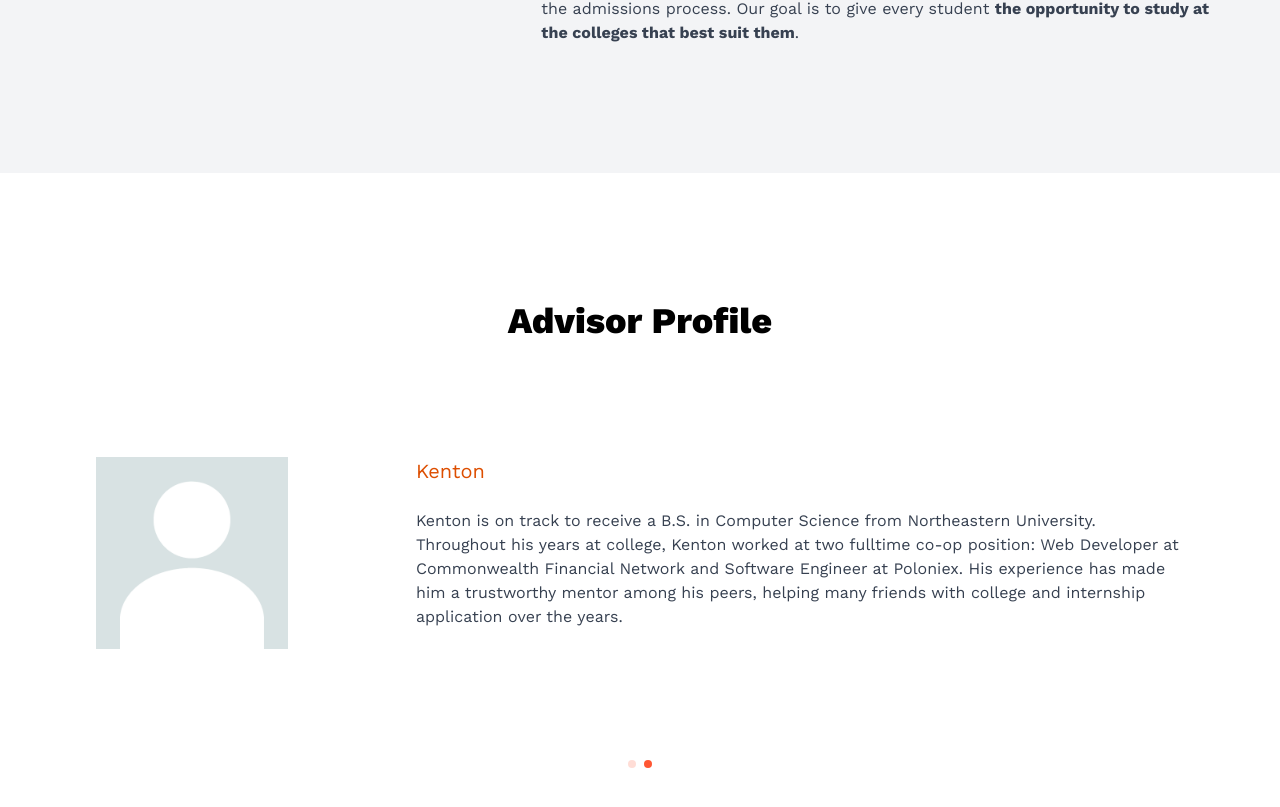
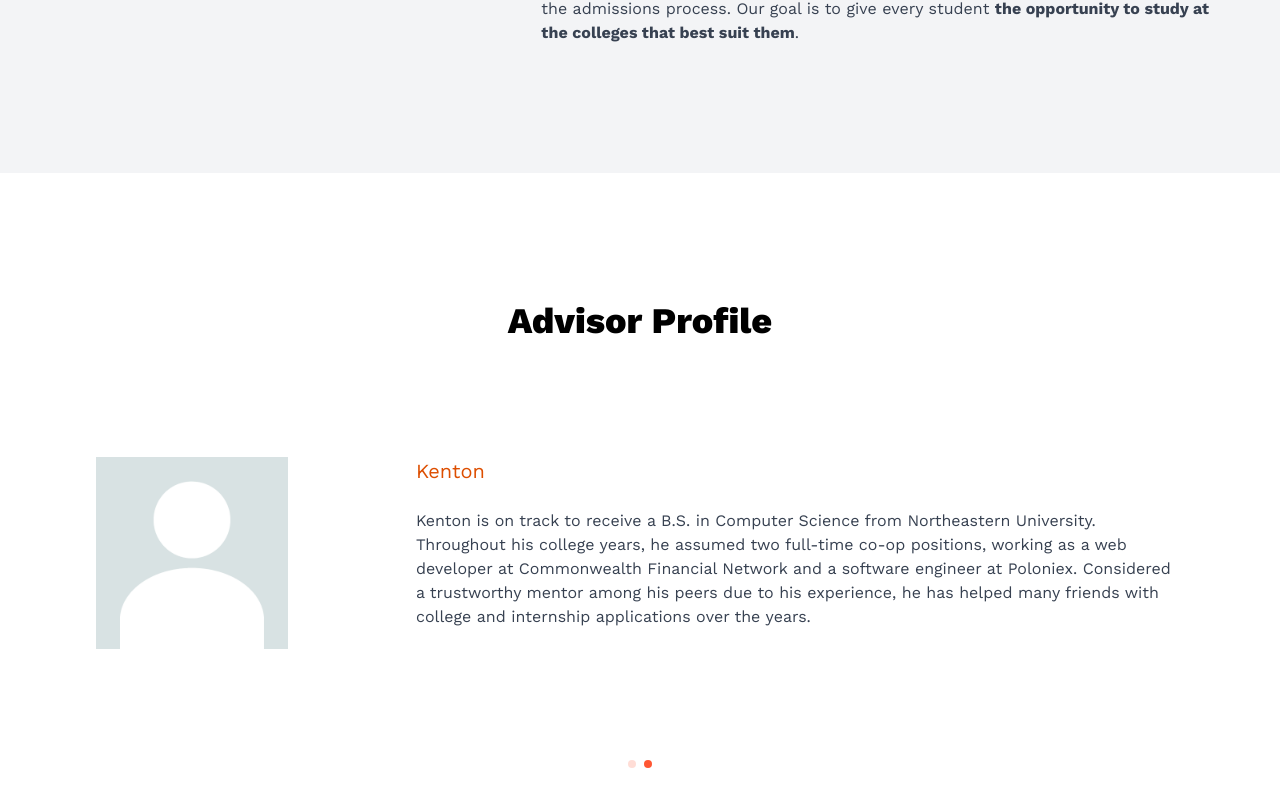
Before and after one commit to aawang1999/leaps, a React (Create React App) app: page / in a window 1280 px wide. Shown: the part 1291-2098 px from the top of the page. Built offline with nearby package versions, Linux system fonts and the light colour scheme; a web font is replaced by a local one.

Commit message:
Merged chinese branch, fixed bugs etc

```diff
--- a/src/data.js
+++ b/src/data.js
@@ -171,7 +171,7 @@ export const advisorProfiles = [
   {
     advisorImg: BlankPerson,
     advisorName: 'Kenton',
-    advisorText: "Kenton is on track to receive a B.S. in Computer Science from Northeastern University. Throughout his years at college, Kenton worked at two fulltime co-op position: Web Developer at Commonwealth Financial Network and Software Engineer at Poloniex. His experience has made him a trustworthy mentor among his peers, helping many friends with college and internship application over the years.",
+    advisorText: "Kenton is on track to receive a B.S. in Computer Science from Northeastern University. Throughout his college years, he assumed two full-time co-op positions, working as a web developer at Commonwealth Financial Network and a software engineer at Poloniex. Considered a trustworthy mentor among his peers due to his experience, he has helped many friends with college and internship applications over the years.",
     zhAdvisorText: "Kenton即将毕业于Northeastern University计算机科学学士学位。在他大学的这几年里，Kenton曾在两个全职合作职位工作过：作为Commonwealth Financial Network的网页开发人员和作为Poloniex的软件工程师。他丰富的经验使他被同龄人以及学弟学妹们信赖，多年来帮助了许多朋友申请大学和实习。"
   },
 ]
@@ -191,7 +191,7 @@ export const testimonials = [
   },
   {
     authorImg: BlankPerson,
-    authorText: 'Kenton pointed out that I wasted a lot of time at a school club that I didn\'t enjoy and I can instead focus on what can make me stand out. He used his experience for job applications to help me build my own Coding Project which helps my application stand out so much more.',
+    authorText: 'Kenton pointed out that I wasted a lot of time at a school club that I didn\'t enjoy, and how I could instead focus on what could make me stand out. He used his experience applying for jobs to help me build my own coding project, which made my application stand out so much more.',
     authorName: 'Justin',
     authorCollege: 'Cornell University',
   },
```
